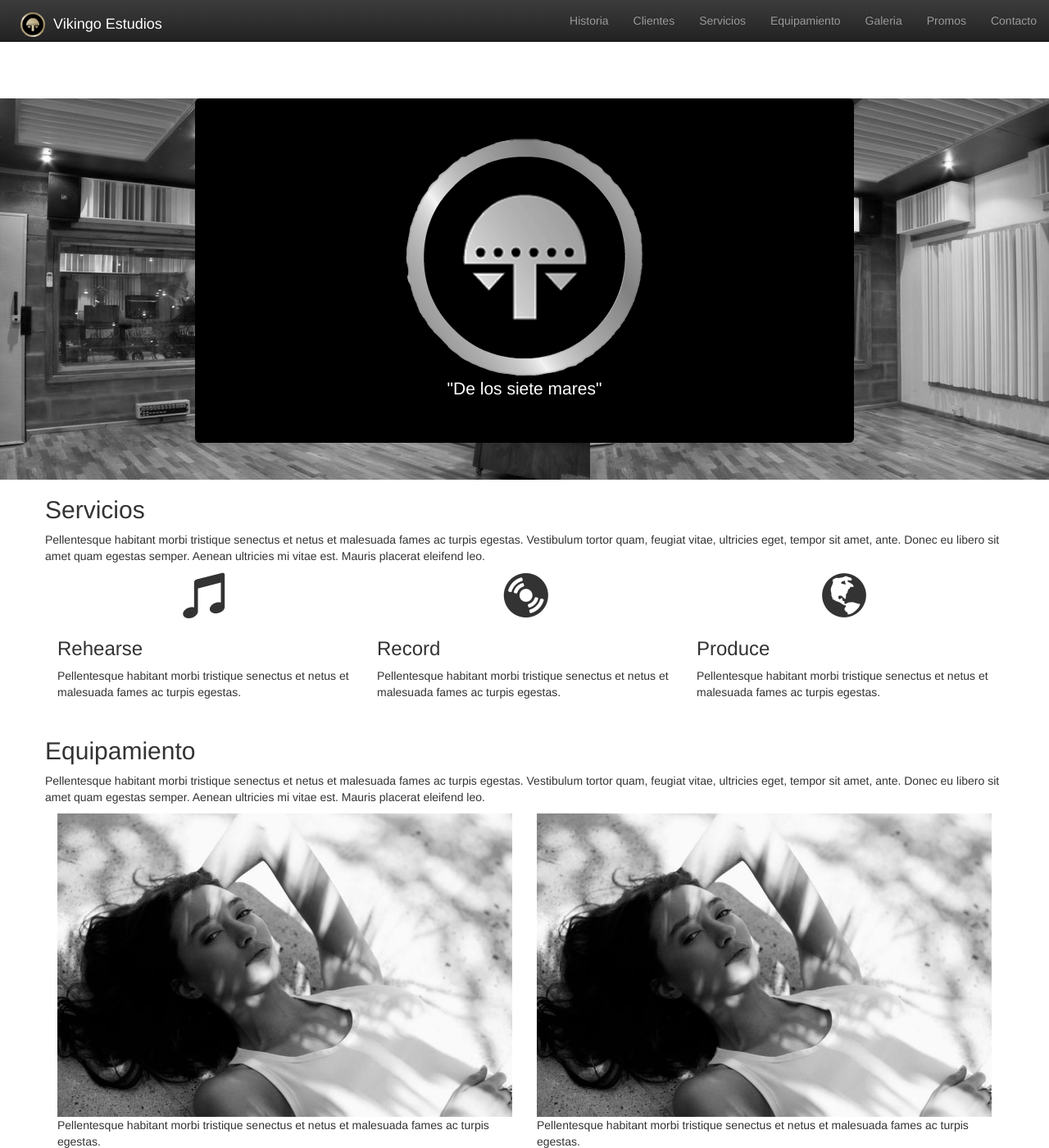
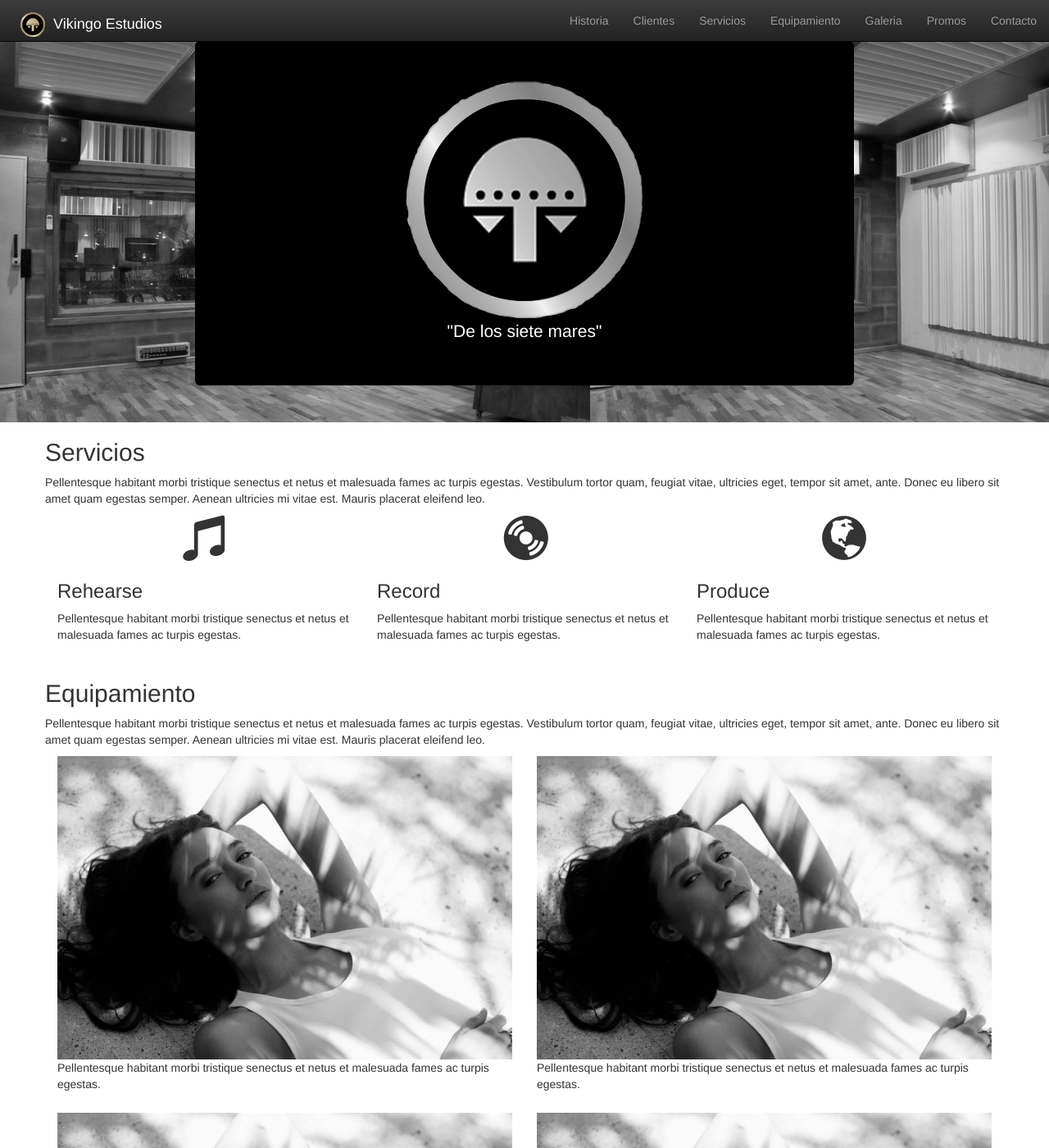
Before and after one commit to ryan258/vikingo, a Jekyll site: the page built from index.html, in a window 1280 px wide and 1400 px high. Shown: the whole window at 82% size. Built offline with Jekyll 4.4.1, drawn with Linux system fonts in a browser that asks for light colours; nearby versions of some CDN libraries.

Commit message:
Remove header margin

```diff
--- a/css/styles.css
+++ b/css/styles.css
@@ -23,9 +23,9 @@ img {
 	letter-spacing: 2px;
 }*/
 
-.site-header {
+/*.site-header {
 	margin-top: 5em;
-}
+}*/
 
 .container-first {
 	margin-top: 60px;
```
Also changed, not shown: 2 other files.
